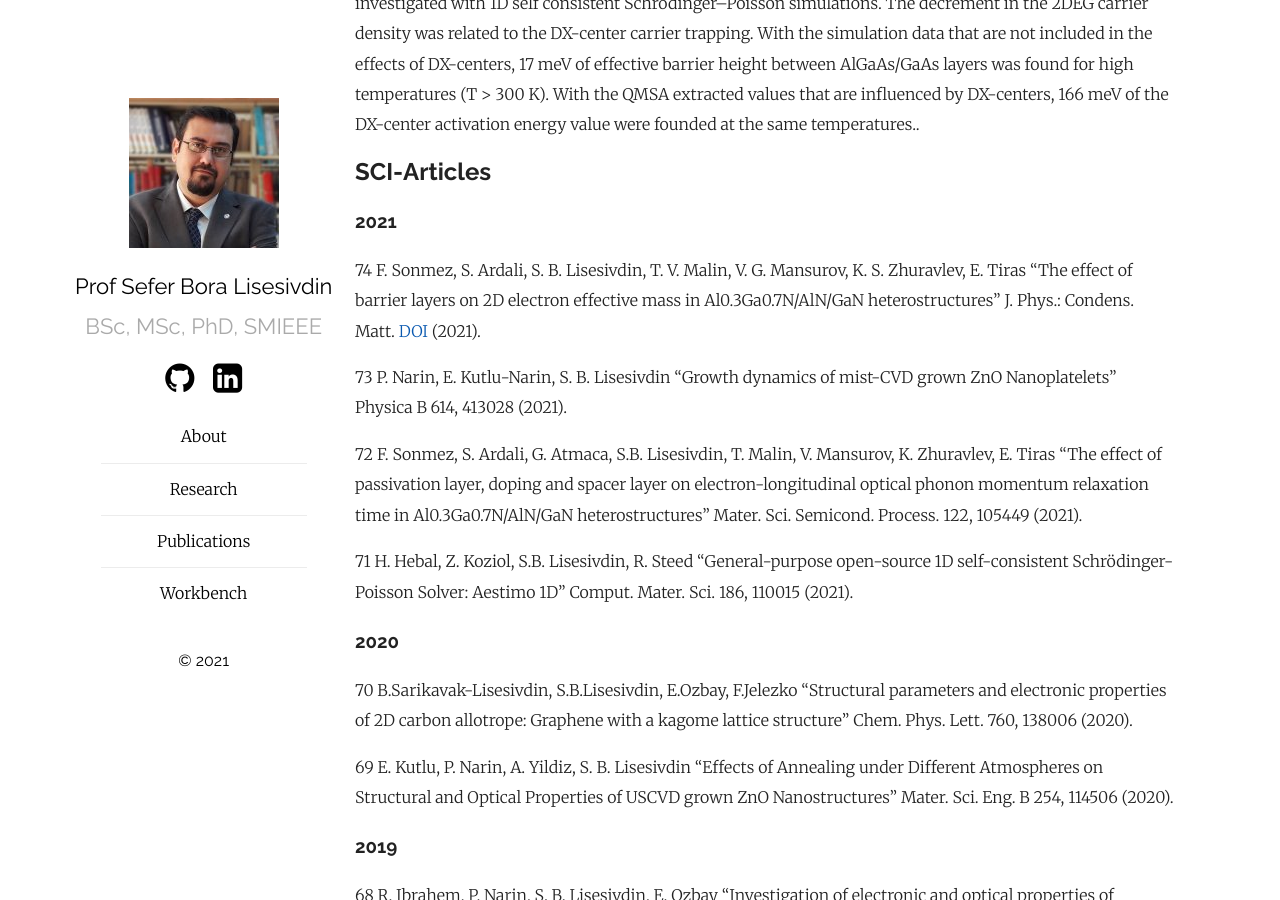
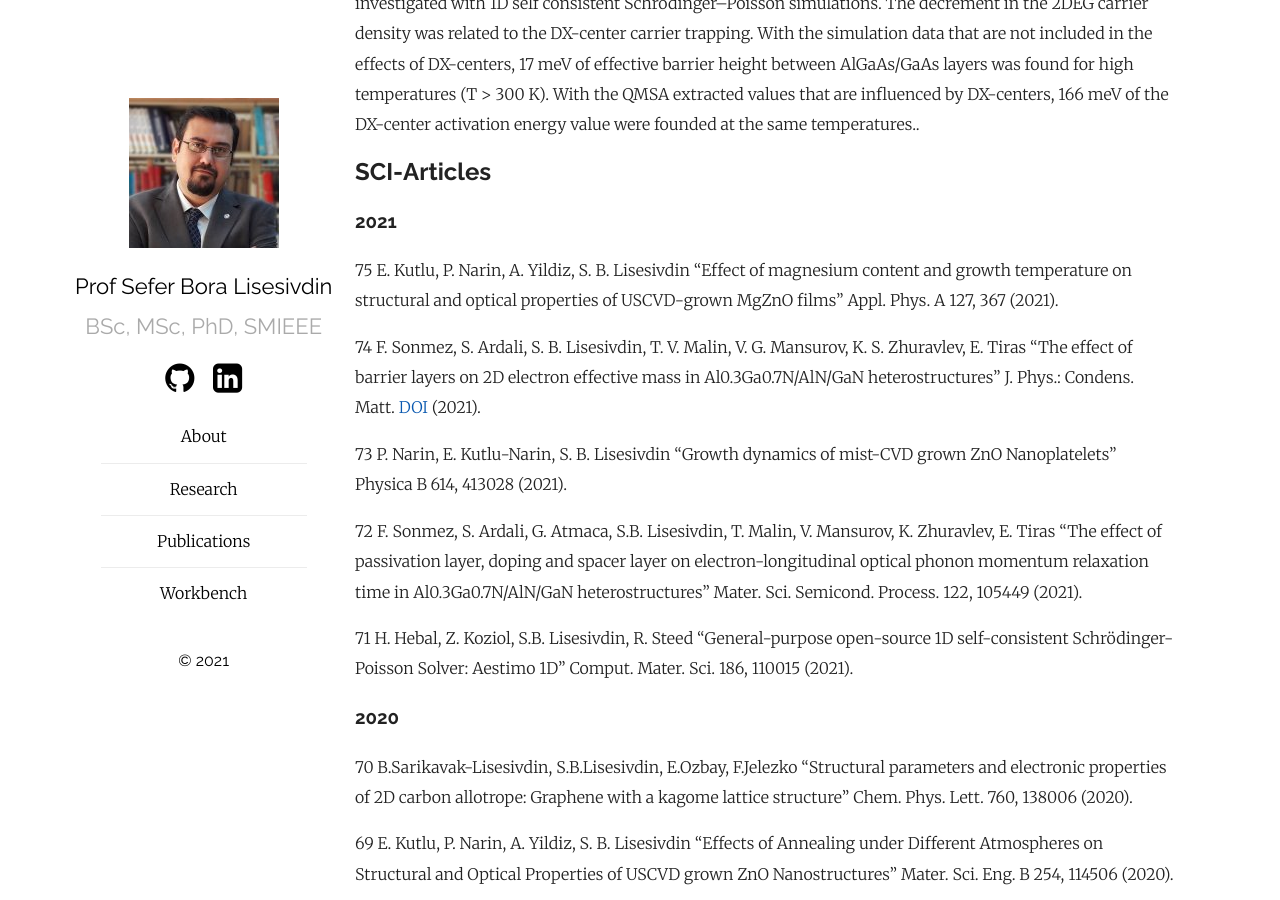
Before and after one commit to sblisesivdin/sblisesivdin.github.io, a Jekyll site: the page built from publications.md, in a window 1280 px wide and 900 px high, scrolled down 2244 px. Built offline with Jekyll 4.4.1, drawn with Linux system fonts in a browser that asks for light colours; our own code applies the rules of GitHub Pages for plain Markdown files.

Commit message:
Update publications.md

```diff
--- a/publications.md
+++ b/publications.md
@@ -38,6 +38,8 @@ Experimental Hall data that were carried out as a function of temperature (60–
 ## SCI-Articles
 
 ### 2021
+
+75 E. Kutlu, P. Narin, A. Yildiz, S. B. Lisesivdin "Effect of magnesium content and growth temperature on structural and optical properties of USCVD-grown MgZnO films" Appl. Phys. A 127, 367 (2021).
 
 74 F. Sonmez, S. Ardali, S. B. Lisesivdin, T. V. Malin, V. G. Mansurov, K. S. Zhuravlev, E. Tiras "The effect of barrier layers on 2D electron effective mass in Al0.3Ga0.7N/AlN/GaN heterostructures" J. Phys.: Condens. Matt. [DOI](https://doi.org/10.1088/1361-648X/abf8d2) (2021).
 
```
